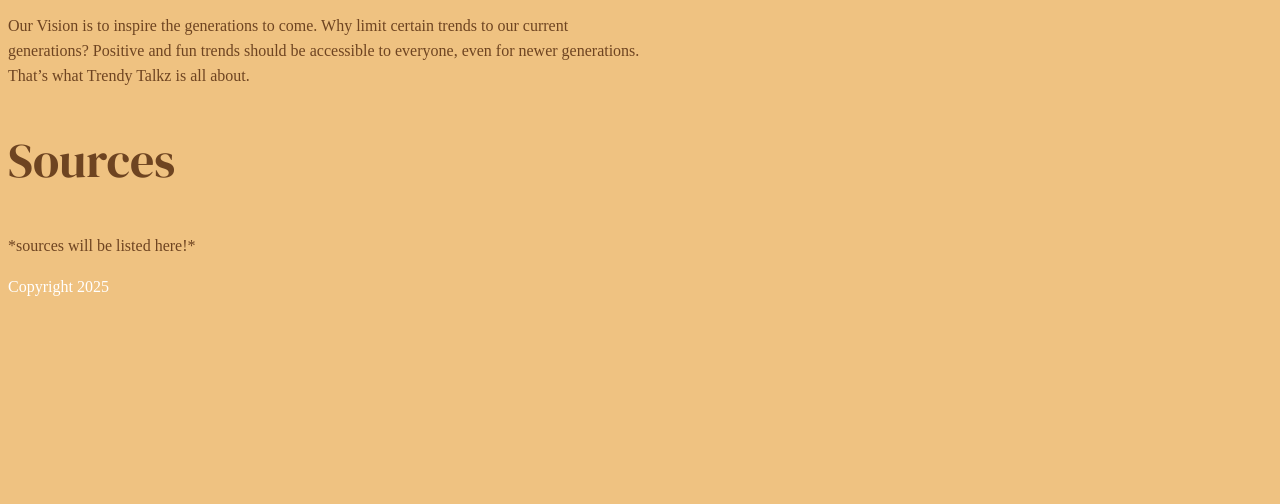
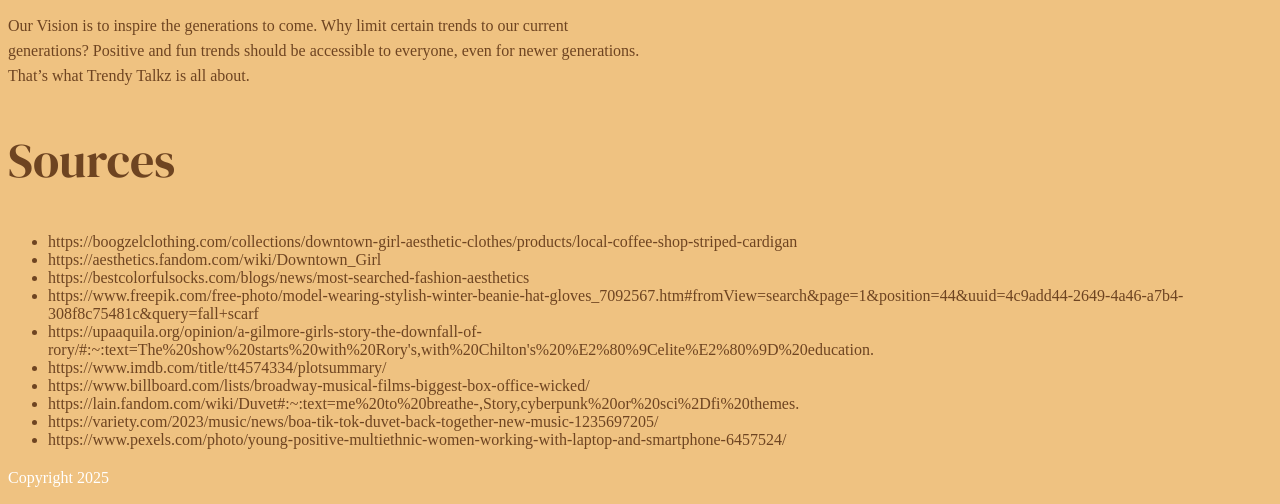
Before and after one commit to itsjulieg/html-trendy-talkz, a plain HTML site: page index.html in a window 1280 px wide. Shown: the part 1260-1764 px from the top of the page. Before the commit the page ends 1573 px from the top, so only its background shows below. Drawn offline with Linux system fonts and the light colour scheme; a script that the page names is missing; a web font is replaced by a local one.

Commit message:
added sources to index.html file and added h2 to pages

```diff
--- a/index.html
+++ b/index.html
@@ -56,7 +56,18 @@
                 <p>Our Vision is to inspire the generations to come. Why limit certain trends to our current generations? Positive and fun trends should be accessible to everyone, even for newer generations. That’s what Trendy Talkz is all about.</p>
             </div>
         <h2>Sources</h2>
-        <p>*sources will be listed here!*</p>
+        <ul>
+            <li>https://boogzelclothing.com/collections/downtown-girl-aesthetic-clothes/products/local-coffee-shop-striped-cardigan</li>
+            <li>https://aesthetics.fandom.com/wiki/Downtown_Girl</li>
+            <li>https://bestcolorfulsocks.com/blogs/news/most-searched-fashion-aesthetics</li>
+            <li>https://www.freepik.com/free-photo/model-wearing-stylish-winter-beanie-hat-gloves_7092567.htm#fromView=search&page=1&position=44&uuid=4c9add44-2649-4a46-a7b4-308f8c75481c&query=fall+scarf</li>
+            <li>https://upaaquila.org/opinion/a-gilmore-girls-story-the-downfall-of-rory/#:~:text=The%20show%20starts%20with%20Rory's,with%20Chilton's%20%E2%80%9Celite%E2%80%9D%20education.</li>
+            <li>https://www.imdb.com/title/tt4574334/plotsummary/</li>
+            <li>https://www.billboard.com/lists/broadway-musical-films-biggest-box-office-wicked/</li>
+            <li>https://lain.fandom.com/wiki/Duvet#:~:text=me%20to%20breathe-,Story,cyberpunk%20or%20sci%2Dfi%20themes.</li>
+            <li>https://variety.com/2023/music/news/boa-tik-tok-duvet-back-together-new-music-1235697205/</li>
+            <li>https://www.pexels.com/photo/young-positive-multiethnic-women-working-with-laptop-and-smartphone-6457524/</li>
+        </ul>
 
         </main>
         <footer>
--- a/style.css
+++ b/style.css
@@ -92,6 +92,7 @@
 font-style: normal;
 font-weight: 400;
 line-height: normal;
+color:#FFF
 }
 
 h2 {
@@ -101,5 +102,3 @@
 font-weight: 400;
 line-height: normal;
 }
-
-}
```
Also changed, not shown: fashion.html (+1 -0 lines), socialmedia.html (+2 -1 lines), tvshowsmovies.html (+1 -0 lines).
